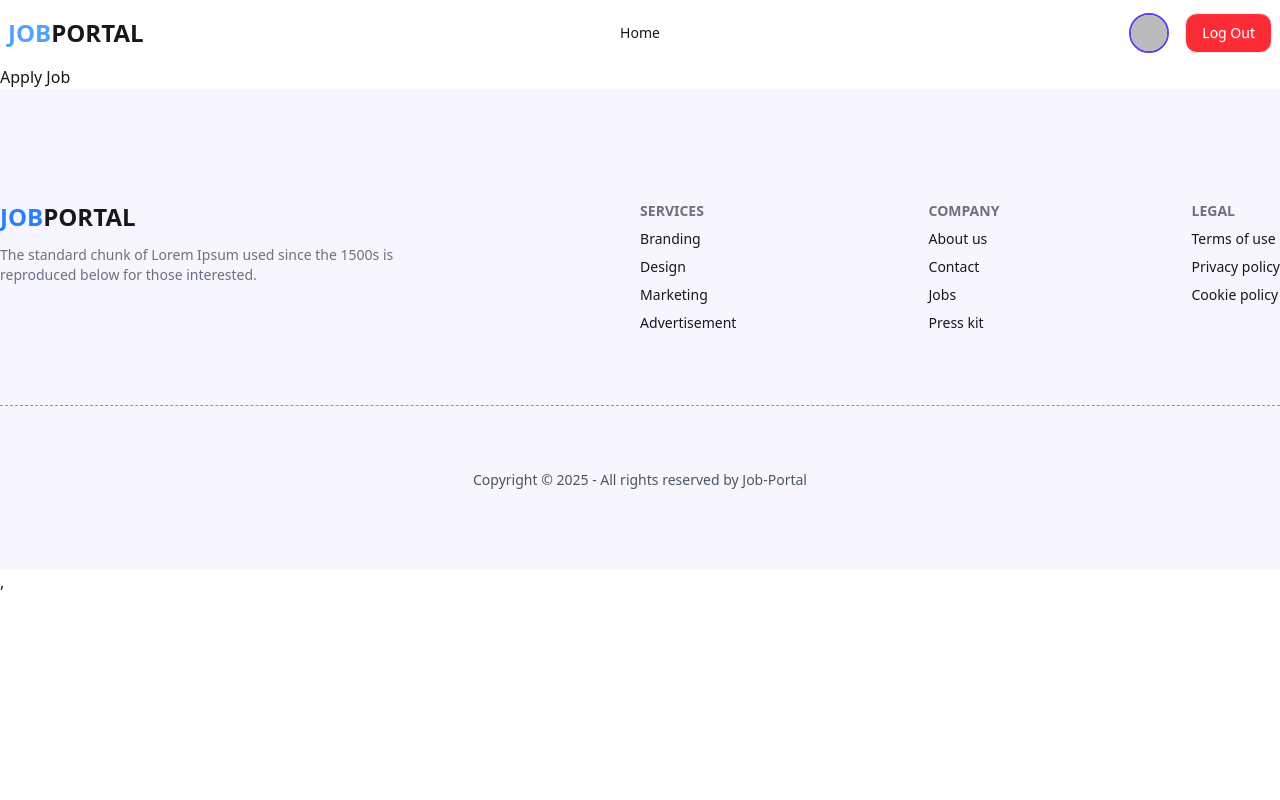
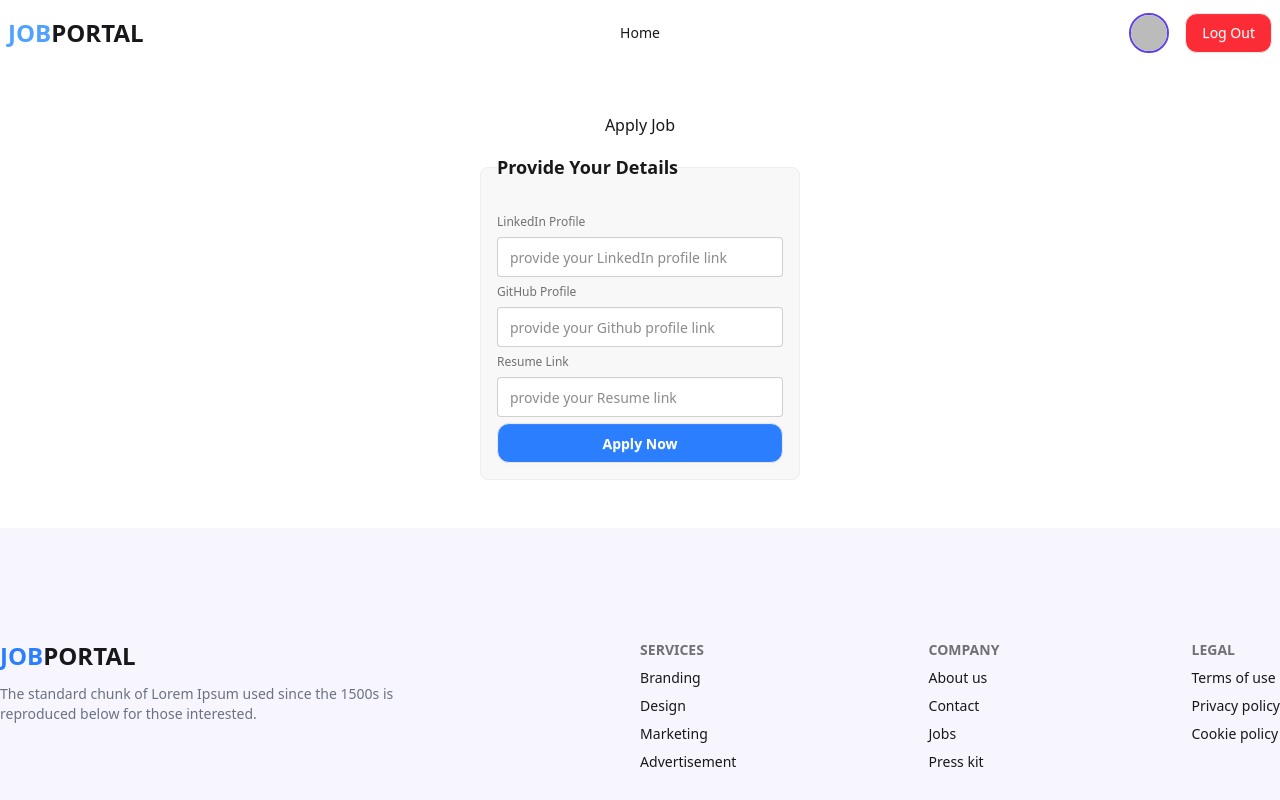
Before and after one commit to iftakhersifat/job-portal-client, a React (Vite) app: page /apply/1 in a window 1280 px wide. Shown: the top 800 px of the page. Built offline with nearby package versions, Linux system fonts and the light colour scheme; no server answers; sample sign-in values are in the browser's storage.

Commit message:
added jobapply

```diff
--- a/package.json
+++ b/package.json
@@ -11,6 +11,7 @@
   },
   "dependencies": {
     "@tailwindcss/vite": "^4.1.13",
+    "axios": "^1.12.2",
     "debug": "^4.4.1",
     "firebase": "^12.2.1",
     "lottie-react": "^2.4.1",
@@ -18,6 +19,7 @@
     "react-dom": "^19.1.1",
     "react-icons": "^5.5.0",
     "react-router": "^7.8.2",
+    "sweetalert2": "^11.23.0",
     "swiper": "^11.2.10",
     "tailwindcss": "^4.1.13"
   },
--- /dev/null
+++ b/src/Components/Hook/Hook.jsx
@@ -0,0 +1,9 @@
+import React, { use } from 'react';
+import { AuthContext } from '../Firebase/AuthProvider';
+
+const Hook = () => {
+    const useAuth =use(AuthContext)
+    return useAuth;
+};
+
+export default Hook;
--- a/src/Components/Jobs/JobApply.jsx
+++ b/src/Components/Jobs/JobApply.jsx
@@ -1,9 +1,71 @@
 import React from 'react';
+import { useParams } from 'react-router';
+import Hook from '../Hook/Hook';
+import axios from 'axios';
+import Swal from 'sweetalert2';
 
 const JobApply = () => {
+    const {id} =useParams();
+    const {user}=Hook();
+    console.log(id, user);
+
+    // handel form
+    const handleApplyForm= e =>{
+        e.preventDefault();
+
+        const linkedIn = e.target.linkedin.value;
+        const github = e.target.github.value;
+        const resume = e.target.resume.value;
+        console.log(linkedIn, github, resume);
+
+        // job info related application
+        const application = {
+      id,
+      applicant: user.email,
+      linkedIn,
+      github,
+      resume
+    };
+
+    axios.post("http://localhost:3000/applications", application)
+    .then(res=>{
+        if(res.data.insertedId){
+            Swal.fire({
+  icon: "success",
+  title: "Your Application has been Submitted",
+  showConfirmButton: false,
+  timer: 1500
+});
+        }
+    }).catch(err=>{
+        console.log(err)
+    })
+
+
+    }
     return (
-        <div>
-            <h1>Apply Job</h1>
+        <div className='container mx-auto py-12'>
+            <h1 className='text-center mb-4'>Apply Job</h1>
+
+            {/* form create for apply job */}
+            <form onSubmit={handleApplyForm} className='flex flex-col justify-center items-center'>
+                <fieldset className="fieldset bg-base-200 border-base-300 rounded-box w-xs border p-4">
+  <legend className="text-lg font-semibold mb-4">Provide Your Details</legend>
+
+  <label className="label">LinkedIn Profile</label>
+  <input type="url" name='linkedin' className="input" placeholder="provide your LinkedIn profile link" />
+
+  <label className="label">GitHub Profile</label>
+  <input type="url" name='github' className="input" placeholder="provide your Github profile link" />
+
+  <label className="label">Resume Link</label>
+  <input type="url" name='resume' className="input" placeholder="provide your Resume link" />
+
+  <div className="text-right">
+            <button type="submit" className="btn w-full rounded-xl bg-blue-500 text-white hover:bg-blue-600 px-6">Apply Now</button>
+          </div>
+</fieldset>
+            </form>
         </div>
     );
 };
```
Also changed, not shown: 1 other file (tests, documents, lock files or other folders).
